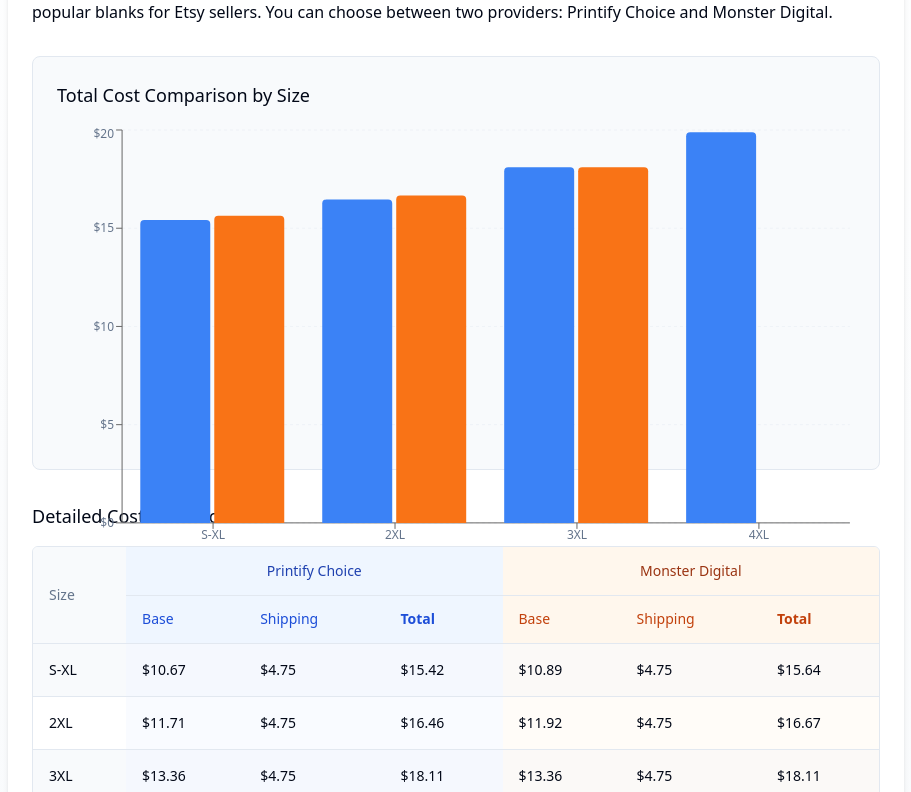
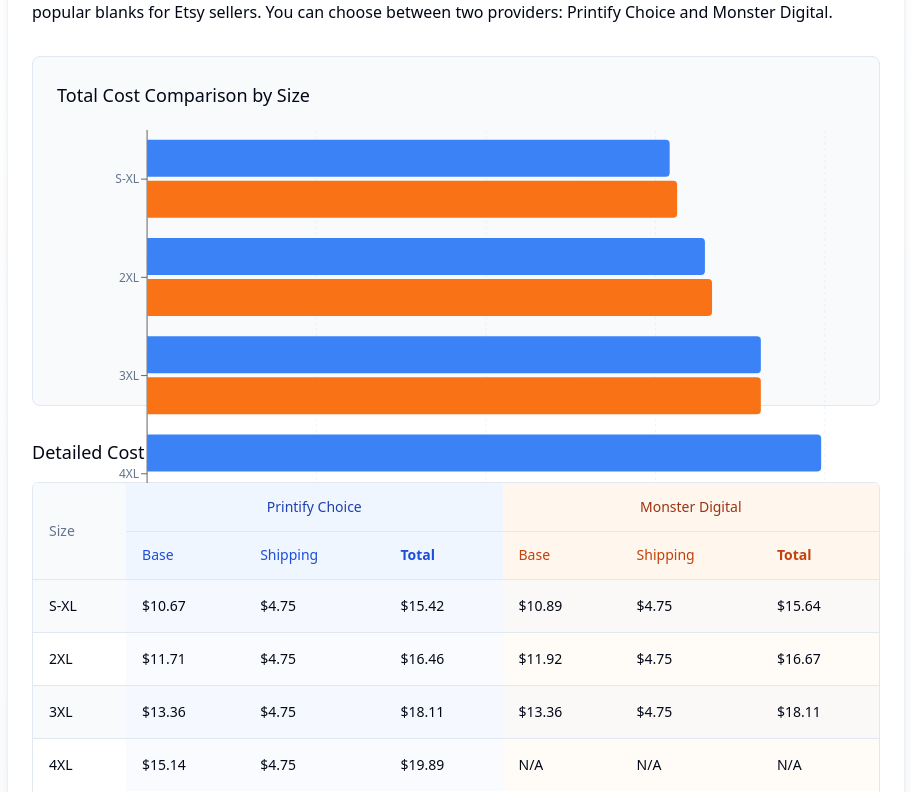
Before and after one commit to Hyverse10/etsy-profit-navigator, a React (Vite) app: page /exposure-guide in a window 1280 px wide. Shown: the part 448-1240 px from the top of the page, without its empty margins (184-1095 px from the left). Built offline with nearby package versions, Linux system fonts and the light colour scheme; the HTML template or start-up script is replaced by a standard one.

Commit message:
Fix: Improve chart layout
Adjust the layout of the total cost comparison chart to prevent overlap and improve readability.

```diff
--- a/src/components/ExposureGuide/ProductCosts.tsx
+++ b/src/components/ExposureGuide/ProductCosts.tsx
@@ -15,11 +15,10 @@ import {
   ChartTooltipContent
 } from "@/components/ui/chart";
 import {
+  BarChart,
   Bar,
-  BarChart,
   CartesianGrid,
   Legend,
-  ResponsiveContainer,
   XAxis,
   YAxis
 } from "recharts";
@@ -66,12 +65,29 @@ const pricingData = [
   }
 ];
 
-// Chart data formated for Recharts
-const chartData = pricingData.map(item => ({
-  size: item.size,
-  'Printify Choice': item.printifyTotal,
-  'Monster Digital': item.monsterTotal || 0
-}));
+// Chart data formatted for horizontal bar chart
+const chartData = [
+  {
+    name: 'S-XL',
+    'Printify Choice': 15.42,
+    'Monster Digital': 15.64,
+  },
+  {
+    name: '2XL',
+    'Printify Choice': 16.46,
+    'Monster Digital': 16.67,
+  },
+  {
+    name: '3XL',
+    'Printify Choice': 18.11,
+    'Monster Digital': 18.11,
+  },
+  {
+    name: '4XL',
+    'Printify Choice': 19.89,
+    'Monster Digital': 0,
+  },
+];
 
 const ProductCosts = () => {
   const chartConfig = {
@@ -103,27 +119,31 @@ const ProductCosts = () => {
         </p>
       </div>
 
-      {/* Visual cost comparison chart - Fixed height to prevent overlapping */}
+      {/* Horizontal cost comparison chart */}
       <div className="bg-slate-50 p-6 rounded-lg border border-slate-200">
         <h3 className="text-lg font-medium mb-4">Total Cost Comparison by Size</h3>
 
-        <div className="h-80">
+        <div className="h-64 w-full">
           <ChartContainer config={chartConfig}>
-            <BarChart data={chartData}>
-              <CartesianGrid strokeDasharray="3 3" vertical={false} />
-              <XAxis dataKey="size" />
-              <YAxis tickFormatter={(value) => `$${value}`} />
+            <BarChart
+              layout="vertical"
+              data={chartData}
+              margin={{ top: 5, right: 30, left: 40, bottom: 5 }}
+            >
+              <CartesianGrid strokeDasharray="3 3" horizontal={false} />
+              <XAxis type="number" tickFormatter={(value) => `$${value}`} />
+              <YAxis type="category" dataKey="name" width={50} />
               <ChartTooltip content={<ChartTooltipContent />} />
               <Legend />
-              <Bar dataKey="Printify Choice" name="Printify Choice" fill="#3b82f6" radius={[4, 4, 0, 0]} />
-              <Bar dataKey="Monster Digital" name="Monster Digital" fill="#f97316" radius={[4, 4, 0, 0]} />
+              <Bar dataKey="Printify Choice" fill="#3b82f6" radius={[0, 4, 4, 0]} />
+              <Bar dataKey="Monster Digital" fill="#f97316" radius={[0, 4, 4, 0]} />
             </BarChart>
           </ChartContainer>
         </div>
       </div>
 
       {/* Detailed cost breakdown table with improved visual differentiation */}
-      <div className="mt-12">
+      <div className="mt-8">
         <h3 className="text-lg font-medium mb-4">Detailed Cost Breakdown</h3>
 
         <div className="rounded-md border overflow-x-auto">
```
